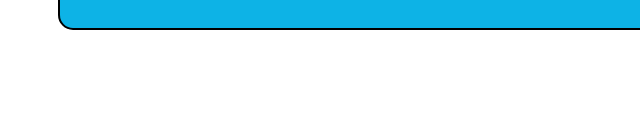
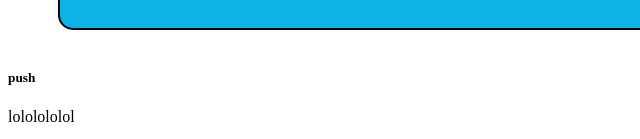
Before and after one commit to ahmadshamim2507/my-blog, a plain HTML site: page my-blog.html in a window 1280 px wide. Shown: the part 691-830 px from the top of the page, 0-640 px from the left. Before the commit the page ends 800 px from the top, so only its background shows below. Drawn offline with Linux system fonts and the light colour scheme.

Commit message:
add h and p

```diff
--- a/my-blog.html
+++ b/my-blog.html
@@ -29,7 +29,8 @@
     <p>glass cover scren protect chargerglass cover scren protect chargerglass cover scren protect chargerglass cover scren  <span class="kk">11 128 gbiphone 11 128 gbiphone</span> protect chargerglass cover scren protect charger </p>
 
 </div>
-
+ <h5>push </h5>
+ <p>lololololol</p>
 
 </body>
 </html>
```
